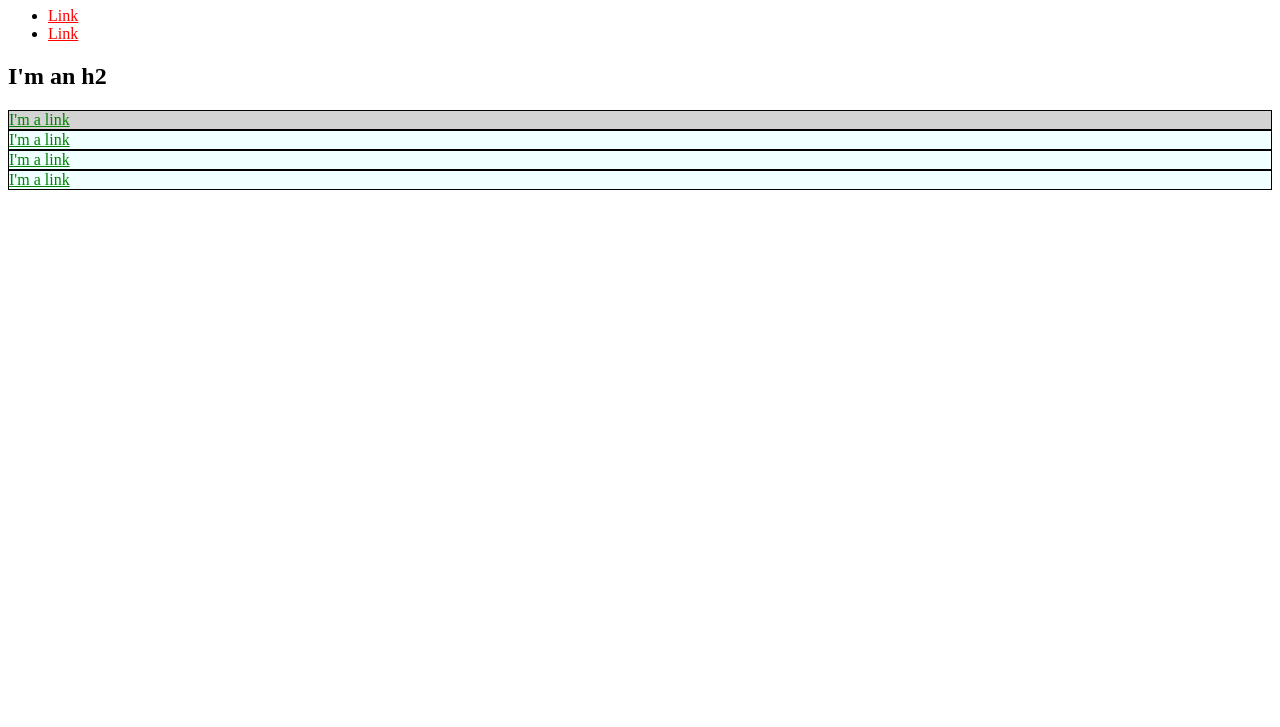
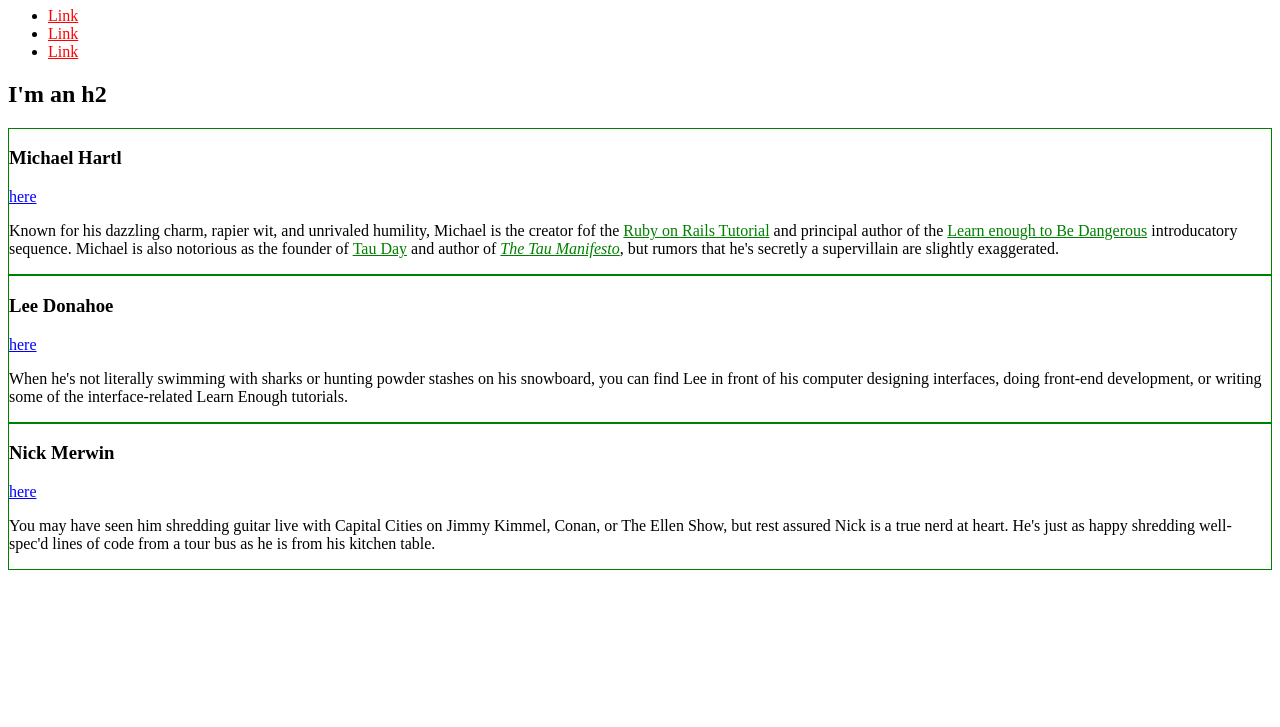
Before and after one commit to djhart/djhart.github.io, a plain HTML site: page index.html in a window 1280 px wide. Shown: the part 73-800 px from the top of the page. Drawn offline with Linux system fonts and the light colour scheme.

Commit message:
clean up css, add bios

```diff
--- a/index.html
+++ b/index.html
@@ -7,29 +7,26 @@
      a {
        color: red;
      }
-     div {
+     div.bio-box {
+       border: 1px solid green;
+     }
+     .bio-box {
        border: 1px solid black;
      }
-     #exec-bio {
-       background-color: lightgray;
-     }
-     .bio-box{
-       border: 1px solid black;
-     }
-     .bio-box a {
+     .bio-copy a {
        color: green;
      }
-     #orange {
-       background-color: orange;
-     }
-     .azure {
-       background-color: azure;
+     .social-link {
+       color: blue;
      }
     </style>
   </head>
   <body>
-    <h1 id="orange">I'm an h1</h1>
+    <h1 class="social-link">I'm an h1</h1>
     <ul>
+      <li>
+        <a href="http://example.com/">Link</a>
+      </li>
       <li>
         <a href="http://example.com/">Link</a>
       </li>
@@ -38,17 +35,35 @@
       </li>
     </ul>
     <h2>I'm an h2</h2>
-    <div id="exec-bio"  class="bio-box azure">
-      <a href="http://example.com/">I'm a link</a>
+    <div class="bio-box">
+      <h3>Michael Hartl</h3>
+      <a href="http://twitter.com/mhartl" class="social-link">here</a>
+      <div class="bio-copy" >
+        <p>
+          Known for his dazzling charm, rapier wit, and unrivaled humility, Michael is the creator fof the <a href="http://railstutorial.org/" >Ruby on Rails Tutorial</a> and principal author of the <a href="https://learnenough.com/" >Learn enough to Be Dangerous</a> introducatory sequence. Michael is also notorious as the founder of <a href="http://tauday.com/" >Tau Day</a> and author of <a href="http://tauday.com/tau-manifesto" ><em>The Tau Manifesto</em></a>, but rumors that he's secretly a supervillain are slightly exaggerated.
+        </p>
+      </div>
     </div>
-    <div class="bio-box azure">
-      <a href="http://example.com/">I'm a link</a>
+    <div class="bio-box" >
+      <h3>Lee Donahoe</h3>
+      <a href="https://twitter.com/leedonahoe" class="social-link">here</a>
+      <div class="bio-copy" >
+      <p>
+        When he's not literally swimming with sharks or hunting powder stashes on his snowboard, you can find Lee in front of his computer designing interfaces, doing front-end development, or writing some of the interface-related Learn Enough tutorials.
+      </p>
     </div>
-    <div class="bio-box azure">
-      <a href="http://example.com/">I'm a link</a>
     </div>
-    <div class="bio-box azure">
-      <a href="http://example.com/">I'm a link</a>
+    <div class="bio-box" >
+      <h3>Nick Merwin</h3>
+      <a href="https://twitter.com/nickmerwin" class="social-link">here</a>
+      <div class="bio-copy" >
+        <p>
+          You may have seen him shredding guitar live with Capital Cities on Jimmy
+          Kimmel, Conan, or The Ellen Show, but rest assured Nick is a true nerd at
+          heart. He's just as happy shredding well-spec'd lines of code from a tour
+          bus as he is from his kitchen table.
+        </p>
+      </div>
     </div>
   </body>
 
```
